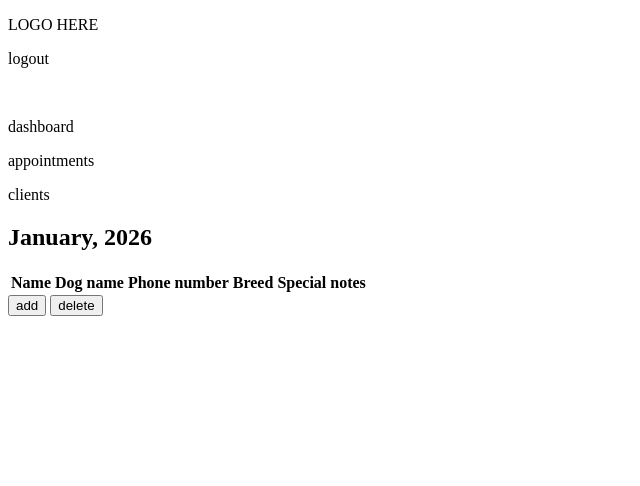
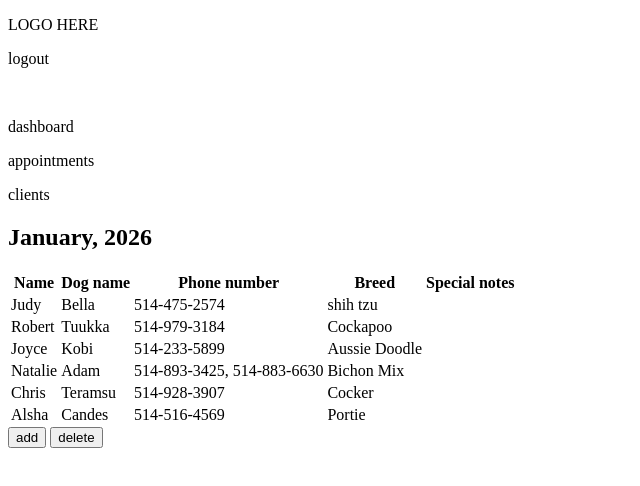
Before and after one commit to Quintsi/Sams_Grooming_Schedule_Manager, an Electron app: page clients.html in a window 800 px wide. Shown: the whole page, without its empty margins (0-640 px from the left). Drawn offline with Linux system fonts and the light colour scheme; no server answers.

Commit message:
displays client table data in the DOM

```diff
--- a/clients.html
+++ b/clients.html
@@ -48,8 +48,8 @@
     </main>
 
 
-    <script src="clients.js"></script>
-    <script src="main.js"></script>
+
 
   </body>
+  <script src="clients.js"></script>
 </html>
--- a/clients.js
+++ b/clients.js
@@ -1,8 +1,10 @@
-import { createChildWindow } from "./main.js";
-
 const clients = [
     {clientName: "Judy", dogName: "Bella", phoneNumber: "514-475-2574", dogBreed: "shih tzu", specialNotes: ""},
-    {clientName: "Robert", dogName: "Tuukka", phoneNumber: "514-979-3184", dogBreed: "Cockapoo", specialNotes: ""}
+    {clientName: "Robert", dogName: "Tuukka", phoneNumber: "514-979-3184", dogBreed: "Cockapoo", specialNotes: ""},
+    {clientName: "Joyce", dogName: "Kobi", phoneNumber: "514-233-5899", dogBreed: "Aussie Doodle", specialNotes: ""},
+    {clientName: "Natalie", dogName: "Adam", phoneNumber: "514-893-3425, 514-883-6630", dogBreed: "Bichon Mix", specialNotes: ""},
+    {clientName: "Chris", dogName: "Teramsu", phoneNumber: "514-928-3907", dogBreed: "Cocker", specialNotes: ""},
+    {clientName: "Alsha", dogName: "Candes", phoneNumber: "514-516-4569", dogBreed: "Portie", specialNotes: ""}
 ];
 
 function loadTableData(data) {
@@ -24,15 +26,18 @@ function loadTableData(data) {
     table.innerHTML = tableHTML;
 }
 
-document.getElementById("addClient").addEventListener("click", () => {
-    window.api.openAddClient();
+document.addEventListener("DOMContentLoaded", () => {
+  loadTableData(clients);
+
+  document
+    .getElementById("addClient")
+    .addEventListener("click", () => {
+      window.api.openAddClient();
+    });
 });
-
 
 function addClient() {
 
 
 
 }
-
-loadTableData(clients);
--- a/main.js
+++ b/main.js
@@ -7,6 +7,7 @@ const createWindow = () => {
   mainWindow = new BrowserWindow({
     width: 800,
     height: 600
+
   })
 
   mainWindow.loadFile(path.join(__dirname, 'index.html'))
--- a/preload.js
+++ b/preload.js
@@ -1,4 +1,4 @@
-const { contextBridge, ipcRenderer } = require("electon");
+const { contextBridge, ipcRenderer } = require("electron");
 
 contextBridge.exposeInMainWorld("api", {
     openAddClient: () => ipcRenderer.send("open-add-client")
```
